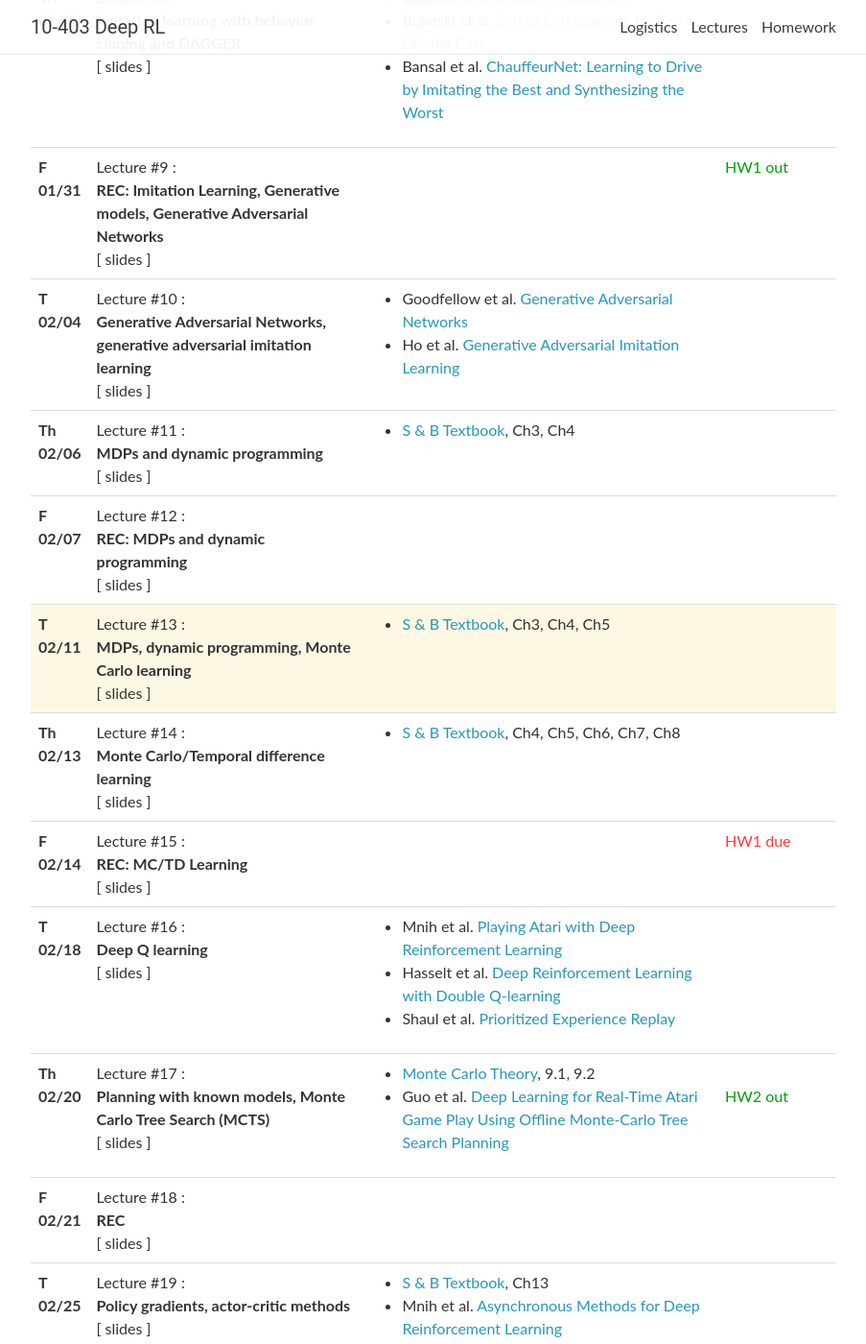
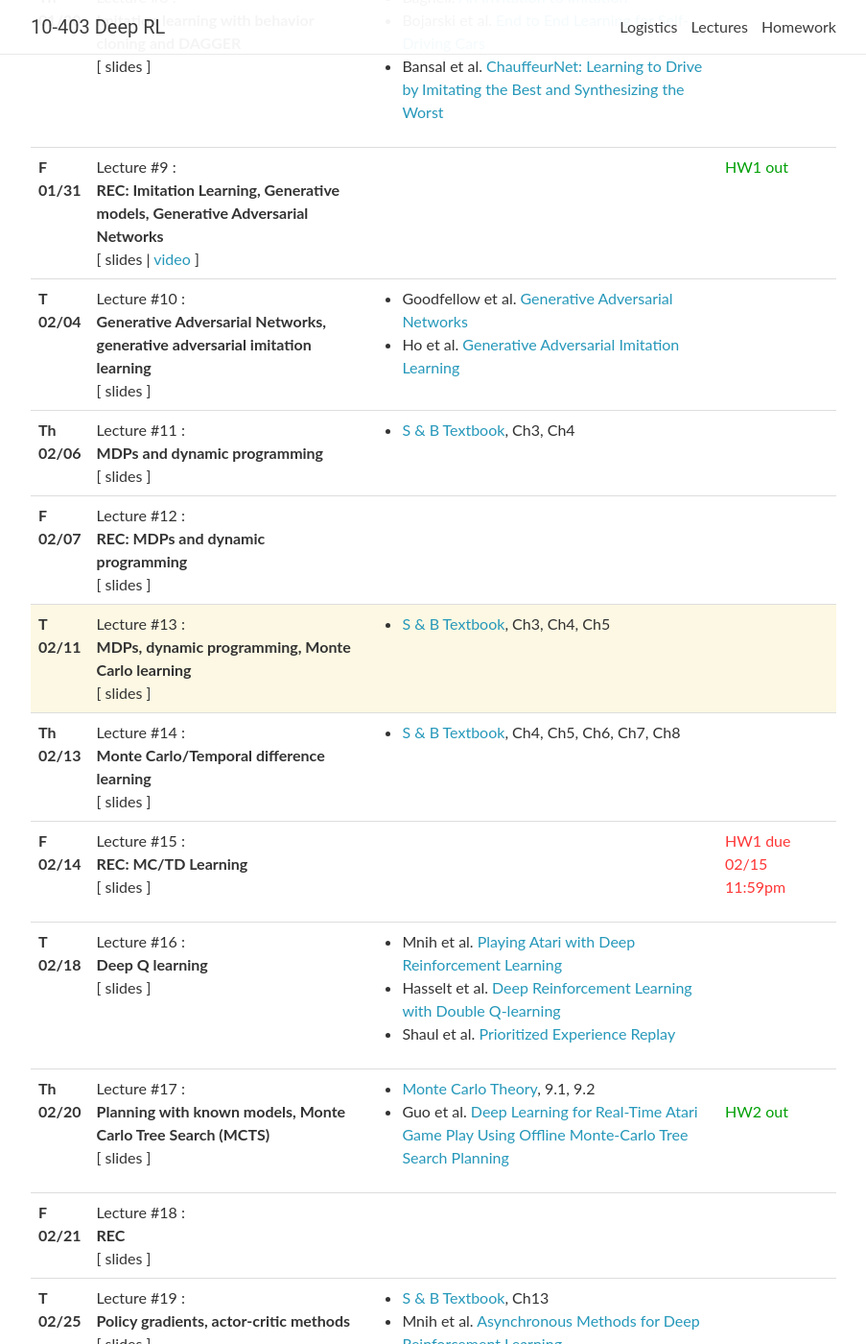
Before and after one commit to cmudeeprl/Spring202010403website, a Jekyll site: the page built from _pages/lectures.md, in a window 1280 px wide and 1400 px high, scrolled down 1412 px. Shown: the whole window at 96% size, without its empty margins (188-1091 px from the left). Built offline with Jekyll 4.4.1, drawn with Linux system fonts in a browser that asks for light colours; nearby versions of some CDN libraries; comment, search, counter and statistics services are not loaded.

Commit message:
schedule update

```diff
--- a/_data/lectures.yml
+++ b/_data/lectures.yml
@@ -109,7 +109,7 @@
   title: >
     <strong>REC: Imitation Learning, Generative models, Generative Adversarial Networks</strong>
   # slides: https://cmudeeprl.github.io/Spring202010403website/assets/lectures/recitation_2_1.pdf
-  # video: https://scs.hosted.panopto.com/Panopto/Pages/Viewer.aspx?id=eb36184f-8f73-4880-9751-aab500f4b44e
+  video: https://scs.hosted.panopto.com/Panopto/Pages/Viewer.aspx?id=00204c87-df18-4287-bf88-ab53012f6105
   notes:
   readings:
     # - Doersch <a href="https://arxiv.org/abs/1606.05908" target="_blank">Tutorial on Variational Autoencoders</a>
@@ -182,7 +182,7 @@
   notes:
   readings:
     # - Doersch <a href="https://arxiv.org/abs/1606.05908" target="_blank">Tutorial on Variational Autoencoders</a>
-  logistics: <span class="deadline">HW1 due</span>
+  logistics: <span class="deadline">HW1 due 02/15 11:59pm</span>
 
 
 - date: T 02/18
```
